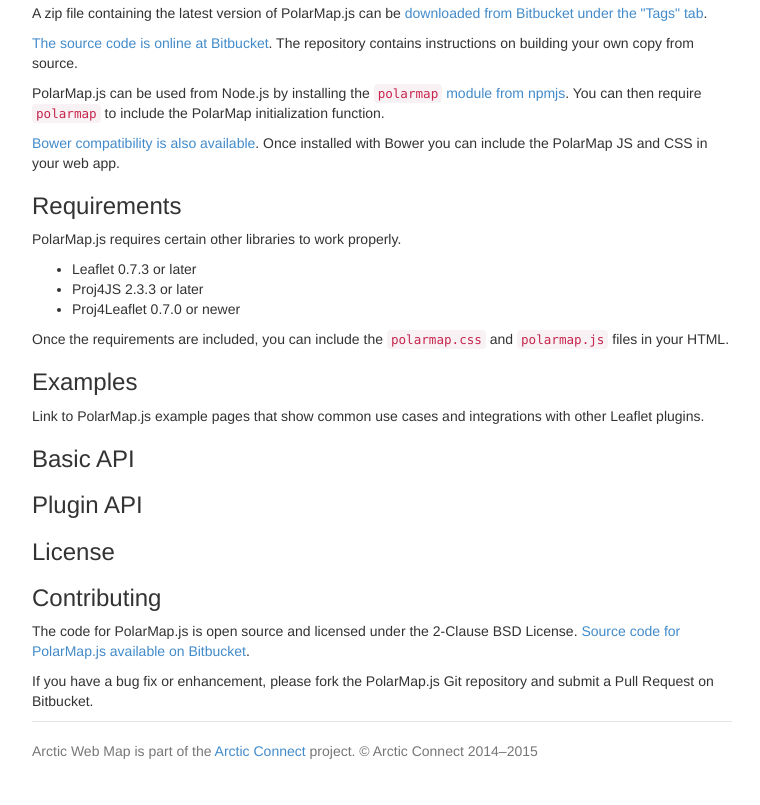
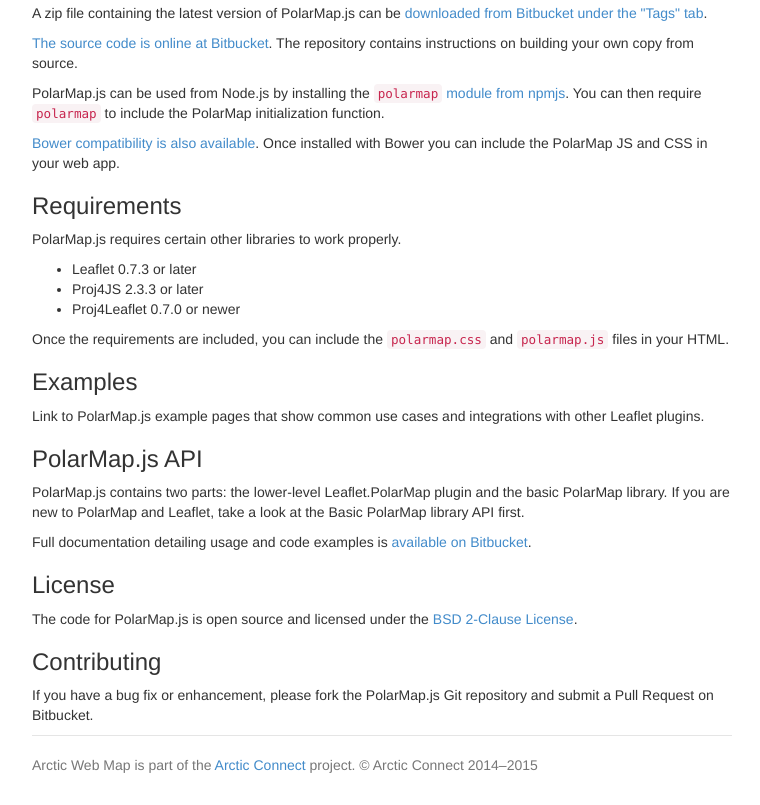
Before and after one commit to GeoSensorWebLab/arctic-web-map-pages, a plain HTML site: page polarmap.html in a window 1280 px wide. Shown: the part 384-1189 px from the top of the page, without its empty margins (258-1018 px from the left). Drawn offline with Linux system fonts and the light colour scheme.

Commit message:
Add links to docs for PolarMap API

```diff
--- a/polarmap.html
+++ b/polarmap.html
@@ -70,21 +70,17 @@
           <!-- CHANGE -->
           <p>Link to PolarMap.js example pages that show common use cases and integrations with other Leaflet plugins.</p>
 
-          <h3>Basic API</h3>
+          <h3>PolarMap.js API</h3>
 
-          <!-- CHANGE -->
+          <p>PolarMap.js contains two parts: the lower-level Leaflet.PolarMap plugin and the basic PolarMap library. If you are new to PolarMap and Leaflet, take a look at the Basic PolarMap library API first.</p>
 
-          <h3>Plugin API</h3>
-
-          <!-- CHANGE -->
+          <p>Full documentation detailing usage and code examples is <a href="https://bitbucket.org/geosensorweblab/polarmap.js/src/312188f9d7860ed7c61147fc7791a2fe3eae740c/API.markdown?at=master">available on Bitbucket</a>.</p>
 
           <h3>License</h3>
 
-          <!-- CHANGE -->
+          <p>The code for PolarMap.js is open source and licensed under the <a href="http://en.wikipedia.org/wiki/BSD_licenses">BSD 2-Clause License</a>.</p>
 
           <h3>Contributing</h3>
-
-          <p>The code for PolarMap.js is open source and licensed under the 2-Clause BSD License. <a href="https://bitbucket.org/geosensorweblab/polarmap.js">Source code for PolarMap.js available on Bitbucket</a>.</p>
 
           <p>If you have a bug fix or enhancement, please fork the PolarMap.js Git repository and submit a Pull Request on Bitbucket.</p>
         </div>
```
